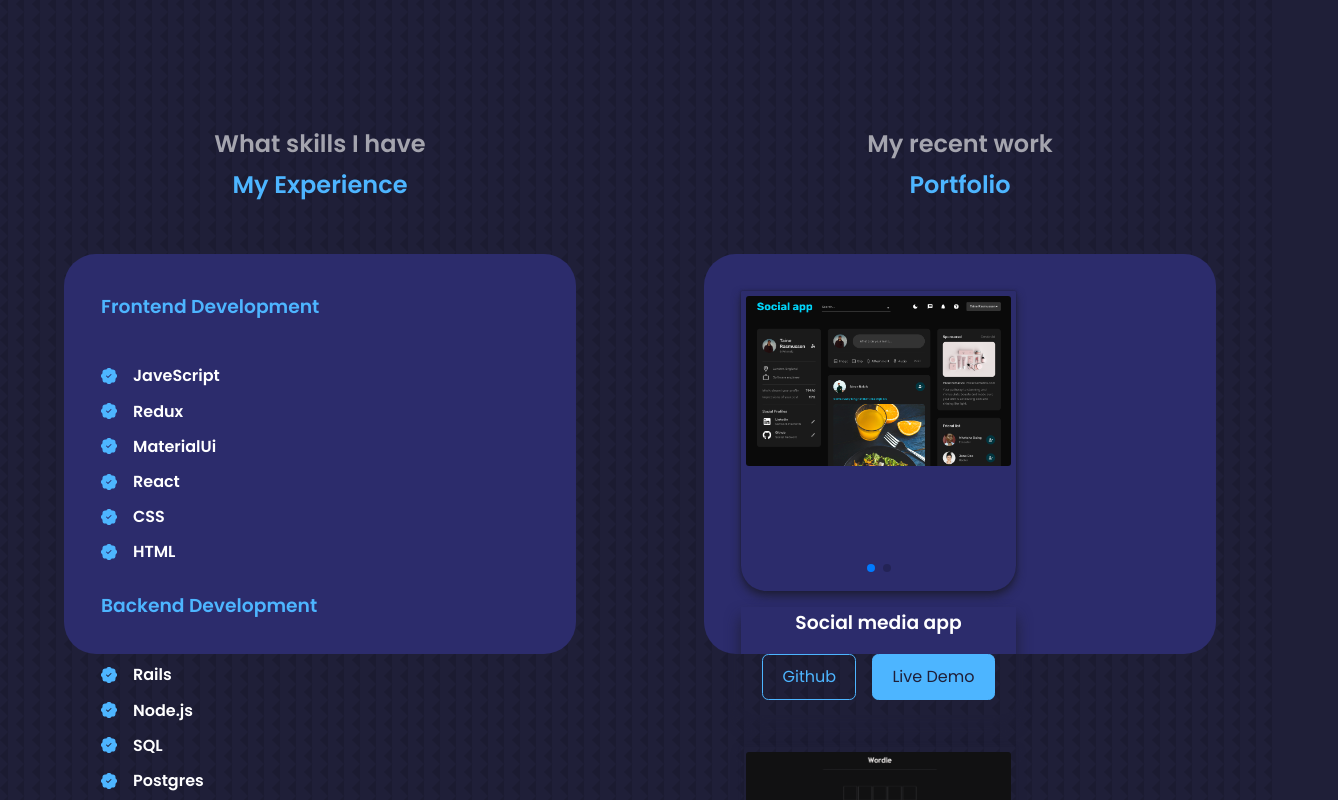
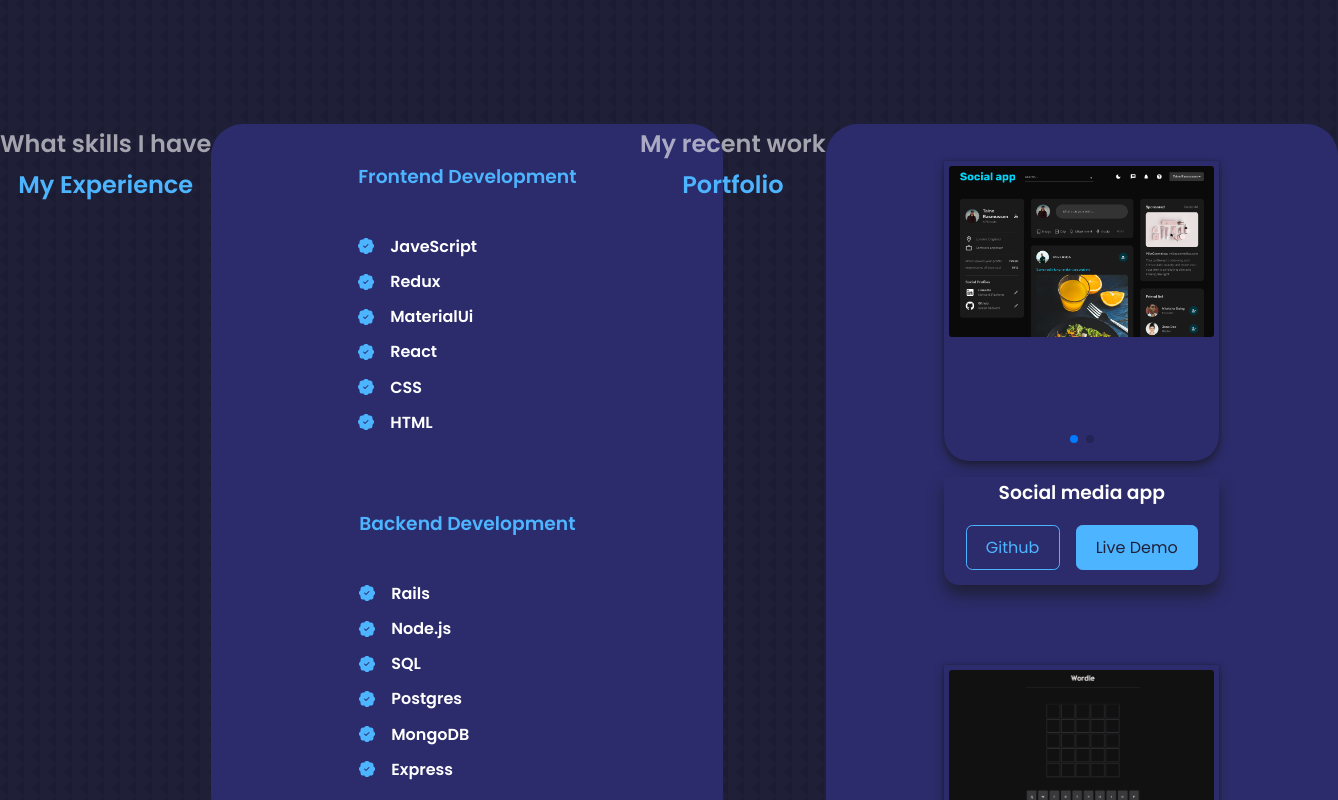
Before and after one commit to taine-rasmussen/portfoliov1, a React (Create React App) app: page / in a window 1280 px wide. Shown: the part 1860-2660 px from the top of the page, 1338 px wide, since content can reach past the window. Built offline with nearby package versions, Linux system fonts and the light colour scheme.

Commit message:
even more styling

```diff
--- a/src/Components/Work/Work.css
+++ b/src/Components/Work/Work.css
@@ -15,7 +15,8 @@
 .skills_wrapper {
   display: flex;
   flex-direction: row;
-  justify-content: space-between;
+  align-items: center;
+  justify-content: center;
   flex-wrap: wrap;
   background: var(--colour-bg-variant);
   padding: 2.25rem;
@@ -23,9 +24,10 @@
   border: 1px solid transparent;
   transition: var(--transition);
   height: max-content;
-  gap: 1rem;
+  gap: 4rem;
   width: 80%;
-  height: 50%;
+  min-height: max-content;
+  /* height: 45%; */
   font-size: 1rem;
 }
 
```
